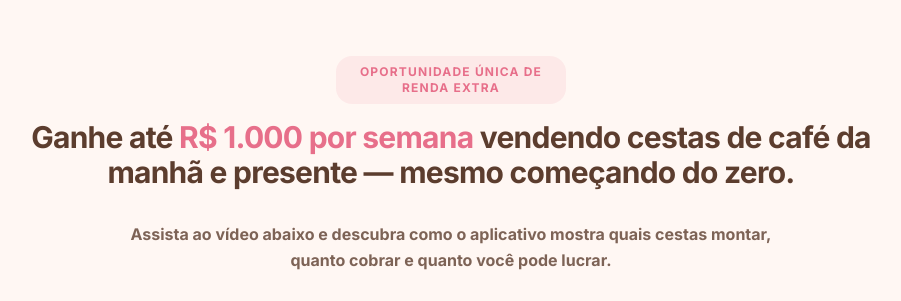
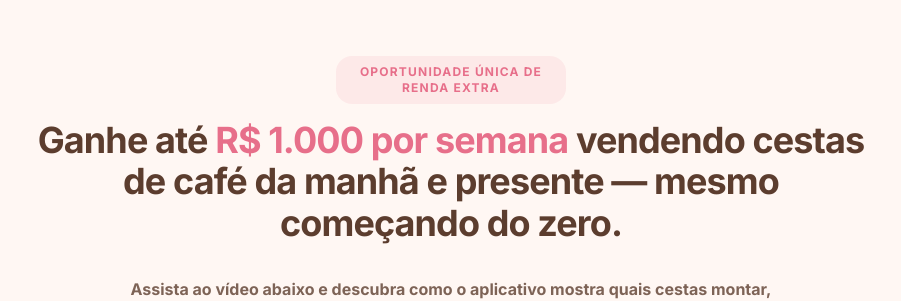
Before and after one commit to AxerCompany/Fabrica-de-Cestas, a React (Vite) app: page / in a window 1280 px wide. Shown: the top 301 px of the page, without its empty margins (189-1090 px from the left). Built offline with nearby package versions, Linux system fonts and the light colour scheme.

Commit message:
feat: Increase H1 font size and weight
Adjusts the main headline's font size and weight for better visual impact and readability on larger screens.

```diff
--- a/src/App.tsx
+++ b/src/App.tsx
@@ -65,7 +65,7 @@ const Hero = () => {
           initial={{ opacity: 0, y: 10 }}
           animate={{ opacity: 1, y: 0 }}
           transition={{ delay: 0.1 }}
-          className="text-xl md:text-3xl font-bold leading-tight md:leading-[1.15] tracking-tight mb-6 md:mb-8 text-marrom-suave"
+          className="text-2xl md:text-4xl font-bold leading-tight md:leading-[1.15] tracking-tight mb-6 md:mb-8 text-marrom-suave"
         >
           Ganhe até <span className="text-rosa-acolhedor">R$ 1.000 por semana</span> vendendo cestas de café da manhã e presente — mesmo começando do zero.
         </motion.h1>
```
